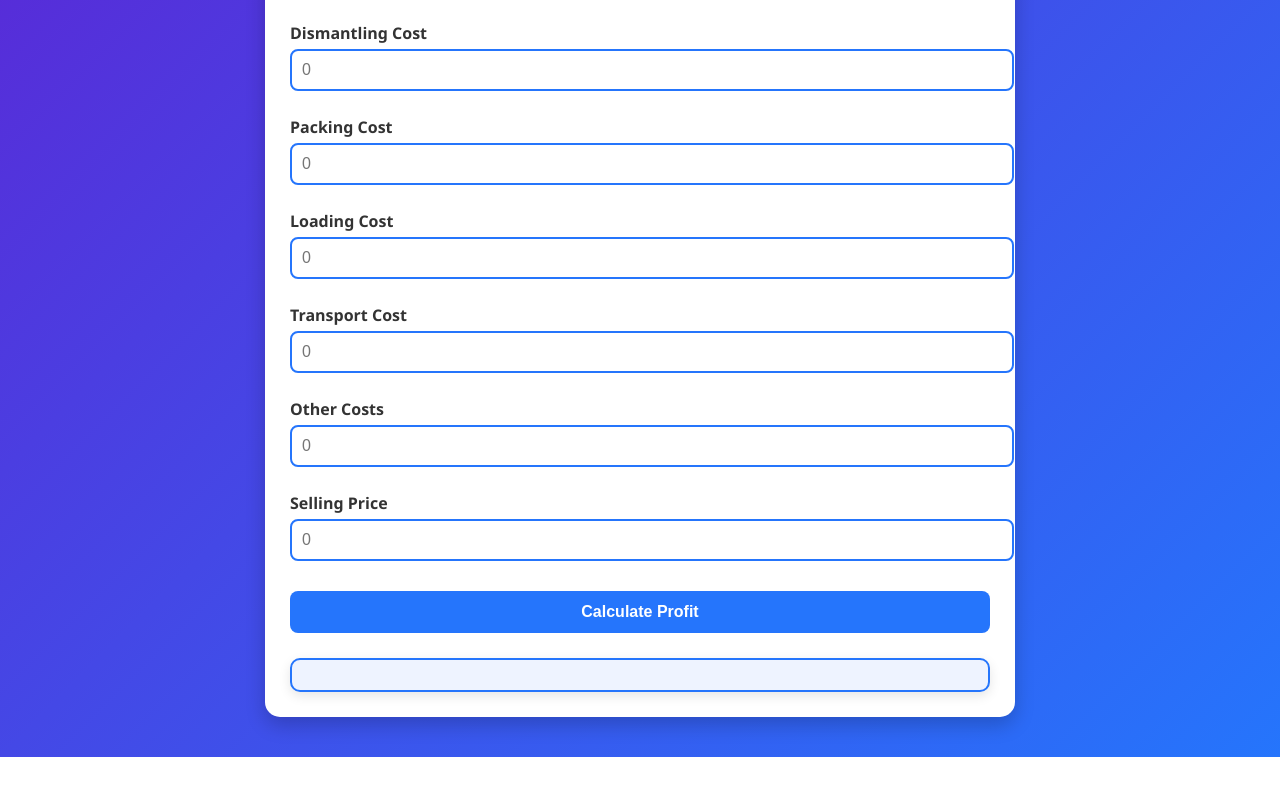
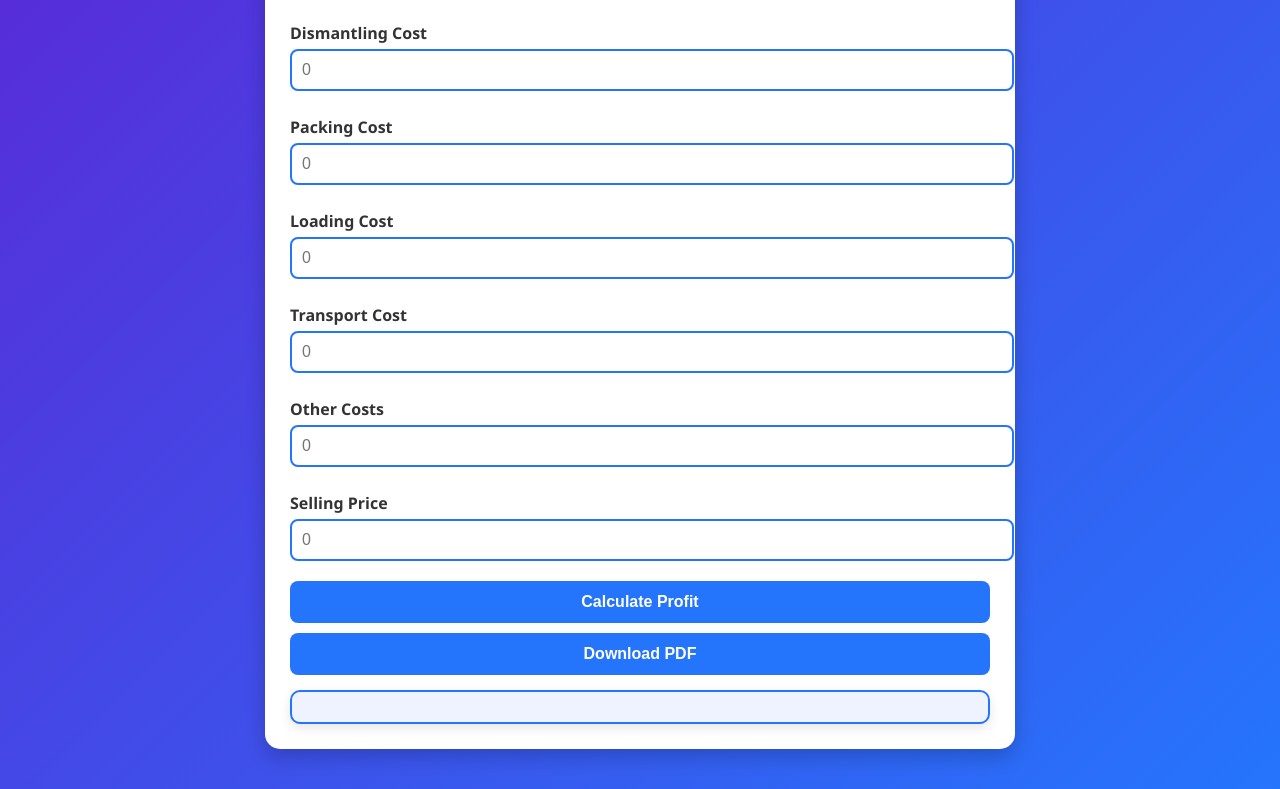
Before and after one commit to Hermanika-Godara/Profit-calculator, a plain HTML site: page index.html in a window 1280 px wide. Shown: the part 802-1591 px from the top of the page. Before the commit the page ends 1559 px from the top, so only its background shows below. Drawn offline with nearby package versions, Linux system fonts and the light colour scheme.

Commit message:
Update index.html

```diff
--- a/index.html
+++ b/index.html
@@ -62,7 +62,7 @@
       padding: 12px;
       width: 100%;
       border-radius: 8px;
-      margin-top: 20px;
+      margin-top: 10px;
       font-weight: bold;
       font-size: 1rem;
       cursor: pointer;
@@ -80,7 +80,7 @@
       border-radius: 10px;
       font-weight: 600;
       color: #333;
-      margin-top: 25px;
+      margin-top: 15px;
       box-shadow: 0 4px 12px rgba(0,0,0,0.1);
     }
   </style>
@@ -135,11 +135,13 @@
       <input type="number" id="sellingPrice" placeholder="0">
 
       <button onclick="calculateProfit()">Calculate Profit</button>
+      <button onclick="downloadPDF()">Download PDF</button>
 
       <div class="result" id="result"></div>
     </div>
   </div>
 
+  <script src="https://cdnjs.cloudflare.com/ajax/libs/jspdf/2.5.1/jspdf.umd.min.js"></script>
   <script>
     function calculateProfit() {
       const currency = document.getElementById("currency").value;
@@ -168,6 +170,40 @@
         <strong>Profit:</strong> ${currency} ${profit.toFixed(2)}
       `;
     }
+
+    async function downloadPDF() {
+      const {{ jsPDF }} = window.jspdf;
+      const doc = new jsPDF();
+      const currency = document.getElementById("currency").value;
+      const clientName = document.getElementById("clientName").value || "N/A";
+      const invoiceNumber = document.getElementById("InvoiceNumber").value || "N/A";
+
+      let totalCost = 0;
+      totalCost += Number(document.getElementById("engineerInspection").value || 0);
+      totalCost += Number(document.getElementById("purchasePrice").value || 0);
+      totalCost += Number(document.getElementById("custInspection1").value || 0);
+      totalCost += Number(document.getElementById("custInspection2").value || 0);
+      totalCost += Number(document.getElementById("dismantling").value || 0);
+      totalCost += Number(document.getElementById("packing").value || 0);
+      totalCost += Number(document.getElementById("loading").value || 0);
+      totalCost += Number(document.getElementById("transport").value || 0);
+      totalCost += Number(document.getElementById("other").value || 0);
+
+      const sellingPrice = Number(document.getElementById("sellingPrice").value || 0);
+      const profit = sellingPrice - totalCost;
+
+      doc.setFontSize(16);
+      doc.text("PRINTOCARE Profit Calculator", 20, 20);
+
+      doc.setFontSize(12);
+      doc.text(`Client: ${clientName}`, 20, 40);
+      doc.text(`Invoice Number: ${invoiceNumber}`, 20, 50);
+      doc.text(`Total Cost: ${currency} ${totalCost.toFixed(2)}`, 20, 60);
+      doc.text(`Selling Price: ${currency} ${sellingPrice.toFixed(2)}`, 20, 70);
+      doc.text(`Profit: ${currency} ${profit.toFixed(2)}`, 20, 80);
+
+      doc.save("profit_calculator.pdf");
+    }
   </script>
 </body>
 </html>
```
